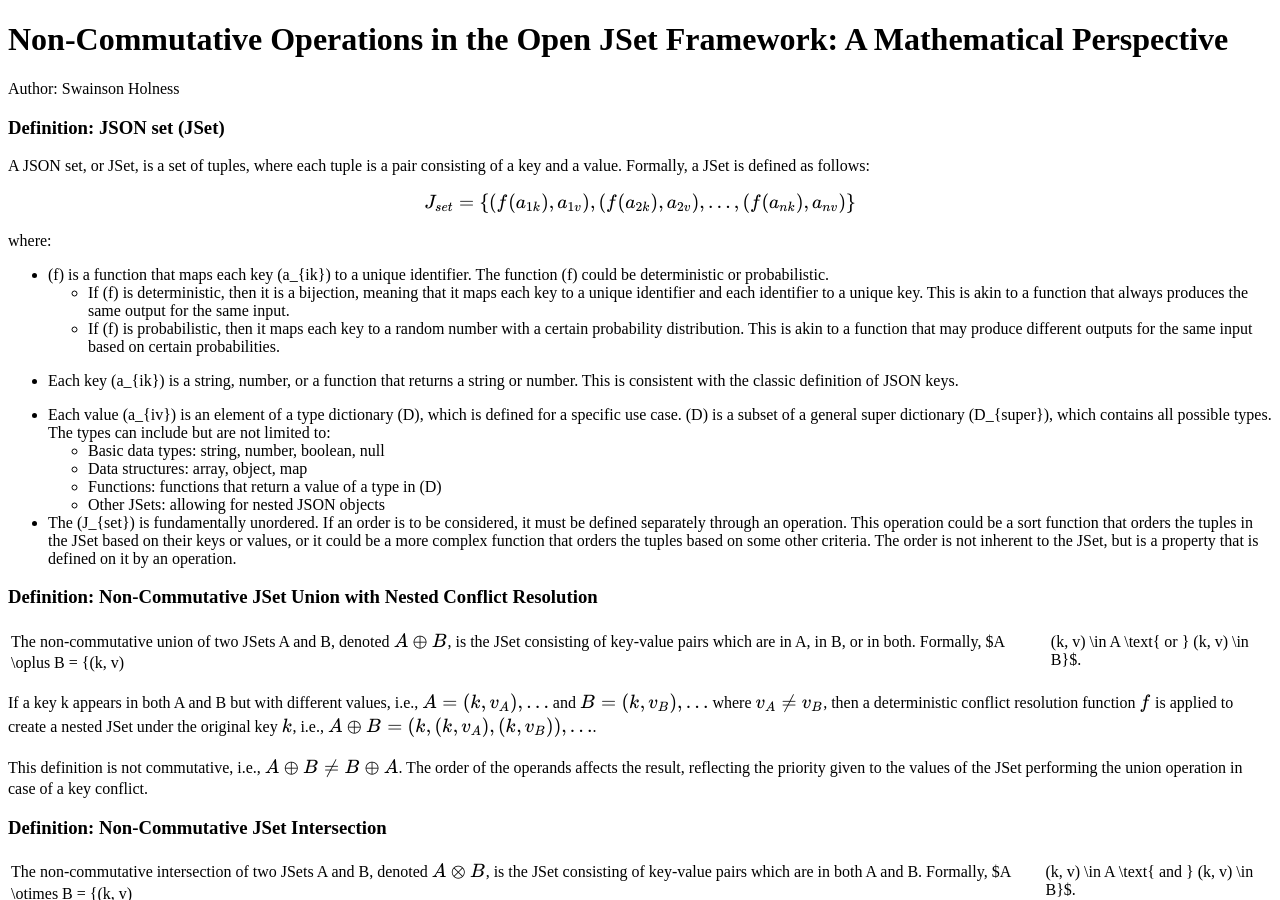
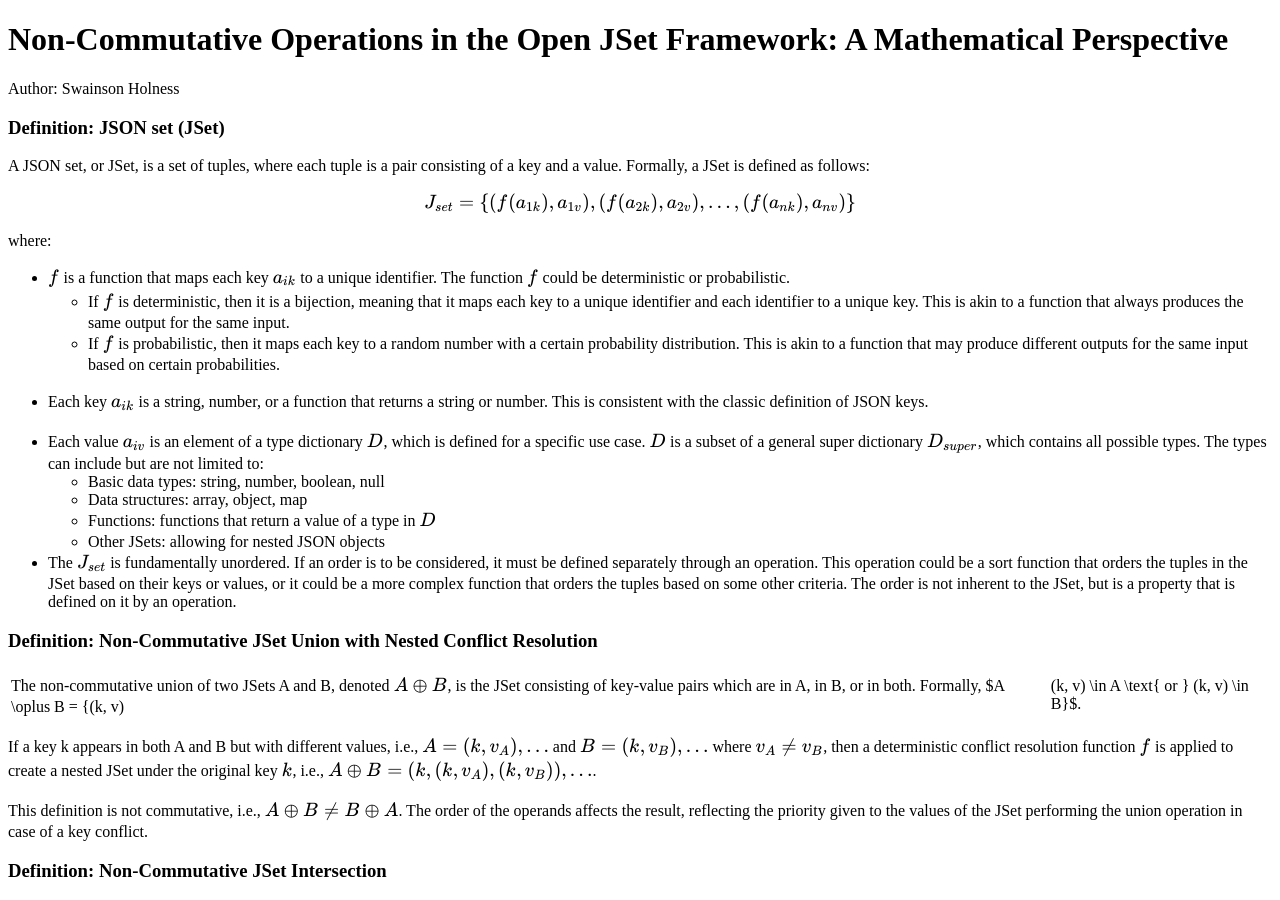
Before and after one commit to s-holness/s-holness.github.io, a Jekyll site: the page built from JsetFramework.md, in a window 1280 px wide and 900 px high. Built offline with Jekyll 4.4.1, drawn with Linux system fonts in a browser that asks for light colours.

```diff
--- a/JsetFramework.md
+++ b/JsetFramework.md
@@ -15,19 +15,19 @@ $$J_{set} = \{ (f(a_{1k}),a_{1v}), (f(a_{2k}),a_{2v}), \ldots, (f(a_{nk}),a_{nv}
 
 where:
 
-- \(f\) is a function that maps each key \(a_{ik}\) to a unique identifier. The function \(f\) could be deterministic or probabilistic.
-  - If \(f\) is deterministic, then it is a bijection, meaning that it maps each key to a unique identifier and each identifier to a unique key. This is akin to a function that always produces the same output for the same input.
-  - If \(f\) is probabilistic, then it maps each key to a random number with a certain probability distribution. This is akin to a function that may produce different outputs for the same input based on certain probabilities.
+- $f$ is a function that maps each key $a_{ik}$ to a unique identifier. The function $f$ could be deterministic or probabilistic.
+  - If $f$ is deterministic, then it is a bijection, meaning that it maps each key to a unique identifier and each identifier to a unique key. This is akin to a function that always produces the same output for the same input.
+  - If $f$ is probabilistic, then it maps each key to a random number with a certain probability distribution. This is akin to a function that may produce different outputs for the same input based on certain probabilities.
 
-- Each key \(a_{ik}\) is a string, number, or a function that returns a string or number. This is consistent with the classic definition of JSON keys.
+- Each key $a_{ik}$ is a string, number, or a function that returns a string or number. This is consistent with the classic definition of JSON keys.
 
-- Each value \(a_{iv}\) is an element of a type dictionary \(D\), which is defined for a specific use case. \(D\) is a subset of a general super dictionary \(D_{super}\), which contains all possible types. The types can include but are not limited to:
+- Each value $a_{iv}$ is an element of a type dictionary $D$, which is defined for a specific use case. $D$ is a subset of a general super dictionary $D_{super}$, which contains all possible types. The types can include but are not limited to:
   - Basic data types: string, number, boolean, null
   - Data structures: array, object, map
-  - Functions: functions that return a value of a type in \(D\)
+  - Functions: functions that return a value of a type in $D$
   - Other JSets: allowing for nested JSON objects
 
-- The \(J_{set}\) is fundamentally unordered. If an order is to be considered, it must be defined separately through an operation. This operation could be a sort function that orders the tuples in the JSet based on their keys or values, or it could be a more complex function that orders the tuples based on some other criteria. The order is not inherent to the JSet, but is a property that is defined on it by an operation.
+- The $J_{set}$ is fundamentally unordered. If an order is to be considered, it must be defined separately through an operation. This operation could be a sort function that orders the tuples in the JSet based on their keys or values, or it could be a more complex function that orders the tuples based on some other criteria. The order is not inherent to the JSet, but is a property that is defined on it by an operation.
 
 ### Definition: Non-Commutative JSet Union with Nested Conflict Resolution
 
```
